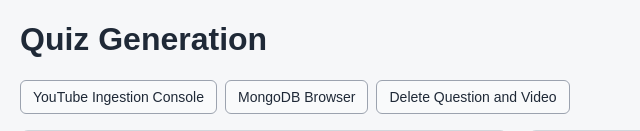
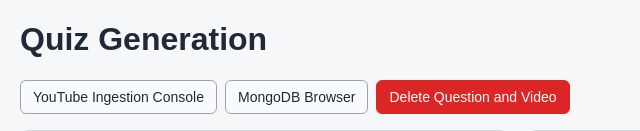
Before and after one commit to Zixu2305/Youtube-Academy-Standalone, a Flask app: page /quiz_gen in a window 1280 px wide. Shown: the top 131 px of the page, without its empty margins (0-640 px from the left). Run offline with Flask 3, Linux system fonts and the light colour scheme; some libraries are stand-ins or nearby versions.

Commit message:
minor update on UI button

```diff
--- a/pipelines/youtube/templates/mongo_browser.html
+++ b/pipelines/youtube/templates/mongo_browser.html
@@ -11,7 +11,7 @@
     <div class="nav">
         <a class="link-button" href="/">YouTube Ingestion Console</a>
         <a class="link-button" href="/quiz_gen">Quiz Generation</a>
-        <a class="link-button" href="/delete">Delete Question and Video</a>
+        <a class="link-button danger" href="/delete">Delete Question and Video</a>
     </div>
     <div class="card">
         <h2 class="title">Browse Documents</h2>
--- a/pipelines/youtube/templates/quiz.html
+++ b/pipelines/youtube/templates/quiz.html
@@ -11,7 +11,7 @@
     <div class="nav">
         <a class="link-button" href="/">YouTube Ingestion Console</a>
         <a class="link-button" href="/mongo_browser">MongoDB Browser</a>
-        <a class="link-button" href="/delete">Delete Question and Video</a>
+        <a class="link-button danger" href="/delete">Delete Question and Video</a>
     </div>
 
     <div class="quiz-page-layout">
```
